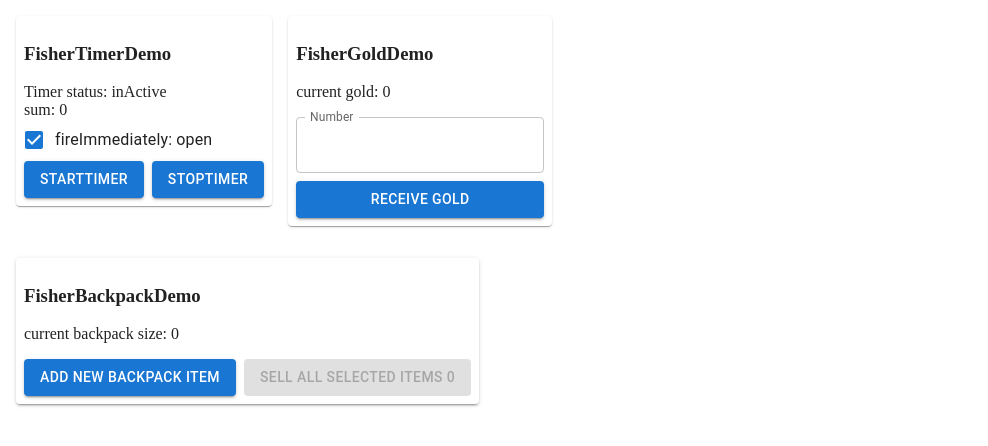
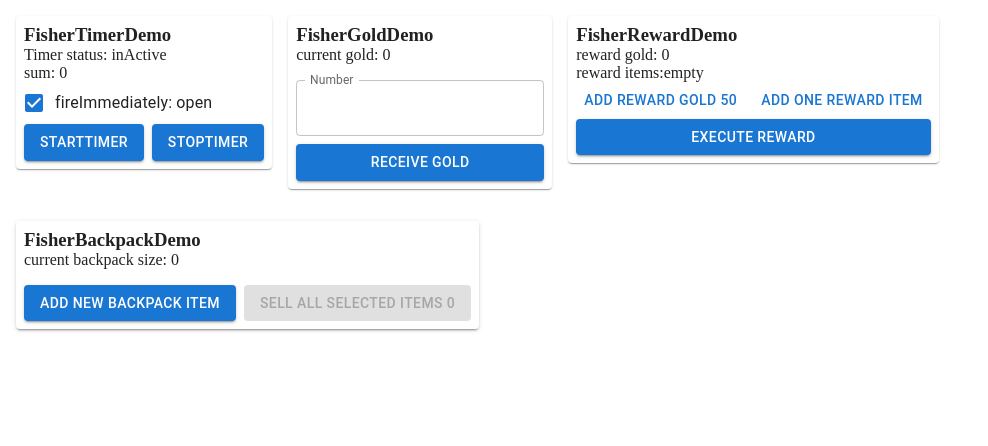
Before and after one commit to gaohan1994/fisher, a React (Vite) app: page / in a window 1280 px wide. Shown: the top 446 px of the page, without its empty margins (0-988 px from the left). Built offline with nearby package versions, Linux system fonts and the light colour scheme.

Commit message:
Build FisherRewardDemo

```diff
--- a/src/pages/demo/DemoLayout.tsx
+++ b/src/pages/demo/DemoLayout.tsx
@@ -11,7 +11,7 @@ export const DemoLayout: FC<PropsWithChildren<DemoLayoutProps>> = ({
   children,
 }) => (
   <div style={{ padding: 8 }}>
-    {title && <h3>{title}</h3>}
+    {title && <h3 style={{ margin: 0 }}>{title}</h3>}
     {desc &&
       (typeof desc === 'string' ? (
         <span>{desc}</span>
--- a/src/pages/demo/FisherBackpackDemo.tsx
+++ b/src/pages/demo/FisherBackpackDemo.tsx
@@ -11,7 +11,7 @@ import {
 import { FisherBackpackItem, FisherItem, FisherItemType } from '@FisherCore';
 import { DemoLayout } from './DemoLayout';
 
-const createTestBackpackItemPayload = (index: string) => ({
+export const createTestBackpackItemPayload = (index: string) => ({
   id: 'Test:Backpack:' + index,
   name: 'Test:BackpackItemName' + index,
   price: 10,
--- a/src/pages/demo/FisherCoreDemo.tsx
+++ b/src/pages/demo/FisherCoreDemo.tsx
@@ -3,6 +3,7 @@ import { Paper, Stack } from '@mui/material';
 import { FisherTimerDemo } from './FisherTimerDemo';
 import { FisherGoldDemo } from './FisherGoldDemo';
 import { FisherBackpackDemo } from './FisherBackpackDemo';
+import { FisherRewardDemo } from './FisherRewardDemo';
 
 const DemoStack: FC<PropsWithChildren> = ({ children }) => (
   <Stack
@@ -25,6 +26,9 @@ const FisherCoreDemo: FC = () => (
       <Paper>
         <FisherGoldDemo />
       </Paper>
+      <Paper>
+        <FisherRewardDemo />
+      </Paper>
     </DemoStack>
     <DemoStack>
       <Paper
--- /dev/null
+++ b/src/pages/demo/FisherRewardDemo.tsx
@@ -0,0 +1,49 @@
+import { FC, ReactNode, useState } from 'react';
+import { observer } from 'mobx-react';
+import { DemoLayout } from './DemoLayout';
+import { Button, Stack } from '@mui/material';
+import { FisherItem, FisherReward } from '@FisherCore';
+import { createTestBackpackItemPayload } from './FisherBackpackDemo';
+
+const testFisherItem = new FisherItem(createTestBackpackItemPayload(''));
+
+export const FisherRewardDemo: FC = observer(() => {
+  const [fisherReward] = useState(() => new FisherReward());
+
+  const fisherRewardItemsList = () => {
+    const result: ReactNode[] = [];
+    fisherReward.rewardItems.forEach((quantity, fisherItem) => {
+      result.push(
+        <li key={fisherItem.id}>
+          {fisherItem.name} x {quantity}
+        </li>
+      );
+    });
+    return result;
+  };
+
+  return (
+    <DemoLayout title="FisherRewardDemo">
+      <div>reward gold: {fisherReward.rewardGold}</div>
+      <div>
+        reward items:
+        {fisherReward.rewardItems.size > 0 ? fisherRewardItemsList() : 'empty'}
+      </div>
+      <Stack direction="row" spacing={1}>
+        <Button onClick={() => fisherReward.addRewardGold(50)}>
+          add reward gold 50
+        </Button>
+        <Button onClick={() => fisherReward.addRewardItem(testFisherItem, 1)}>
+          add one reward item
+        </Button>
+      </Stack>
+      <Button
+        fullWidth={true}
+        variant="contained"
+        onClick={() => fisherReward.executeRewards()}
+      >
+        execute reward
+      </Button>
+    </DemoLayout>
+  );
+});
```
